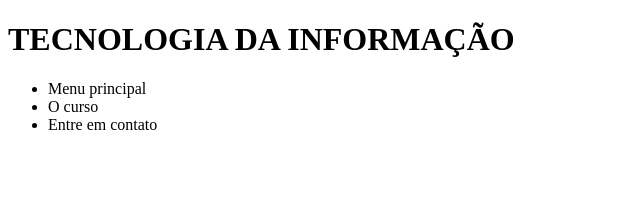
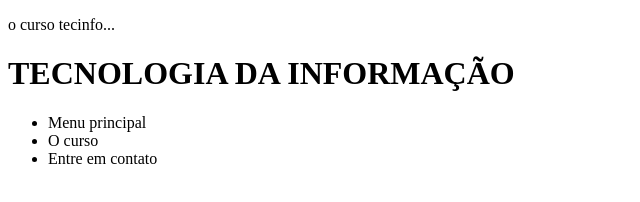
Before and after one commit to huanngomes/site-tecinfo, a plain HTML site: page index.html in a window 1280 px wide. Shown: the whole page, without its empty margins (0-640 px from the left). Drawn offline with Linux system fonts and the light colour scheme.

Commit message:
Adicionando informação no index.html

```diff
--- a/index.html
+++ b/index.html
@@ -12,6 +12,7 @@
 
 </head>
 <body onload="trocaBanner();">
+	<p> o curso tecinfo... </p>
 	<h1>TECNOLOGIA DA INFORMAÇÃO</h1>
 	<ul>
 		<li>Menu principal</li>
```
